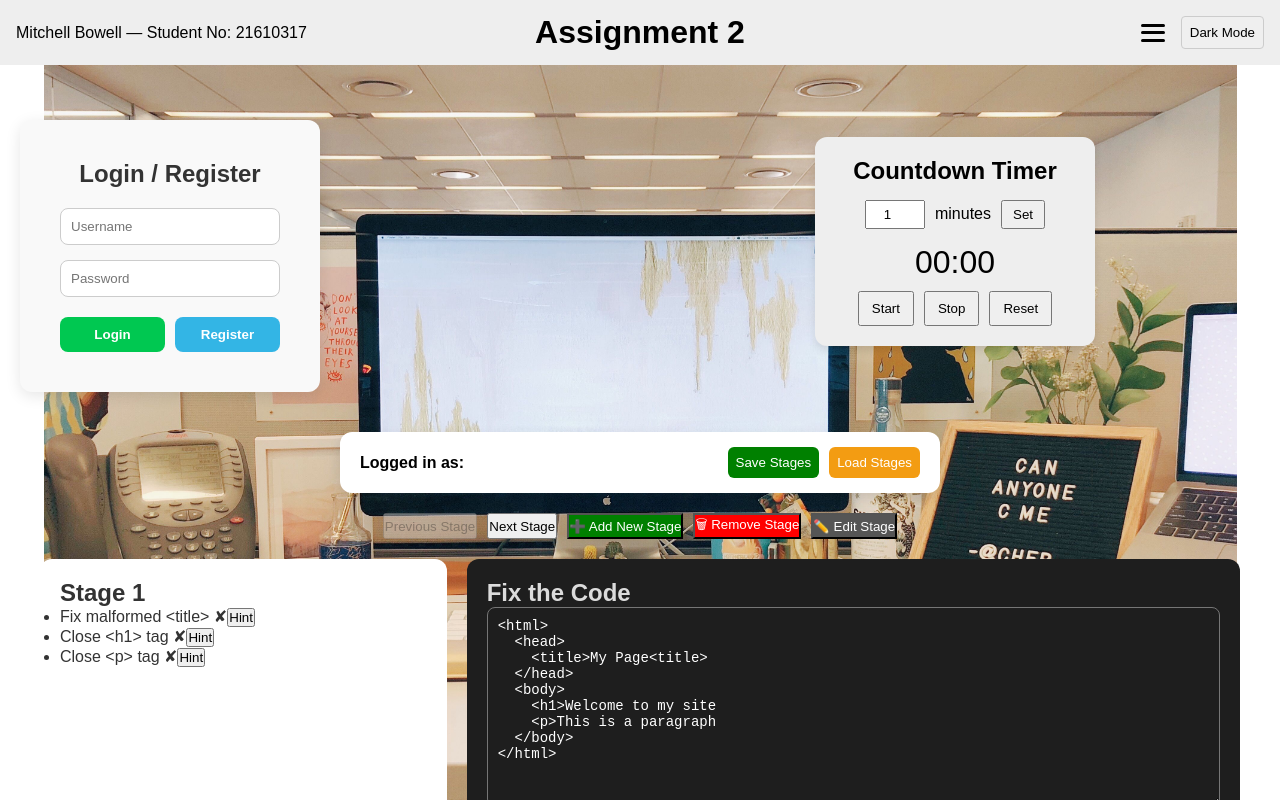
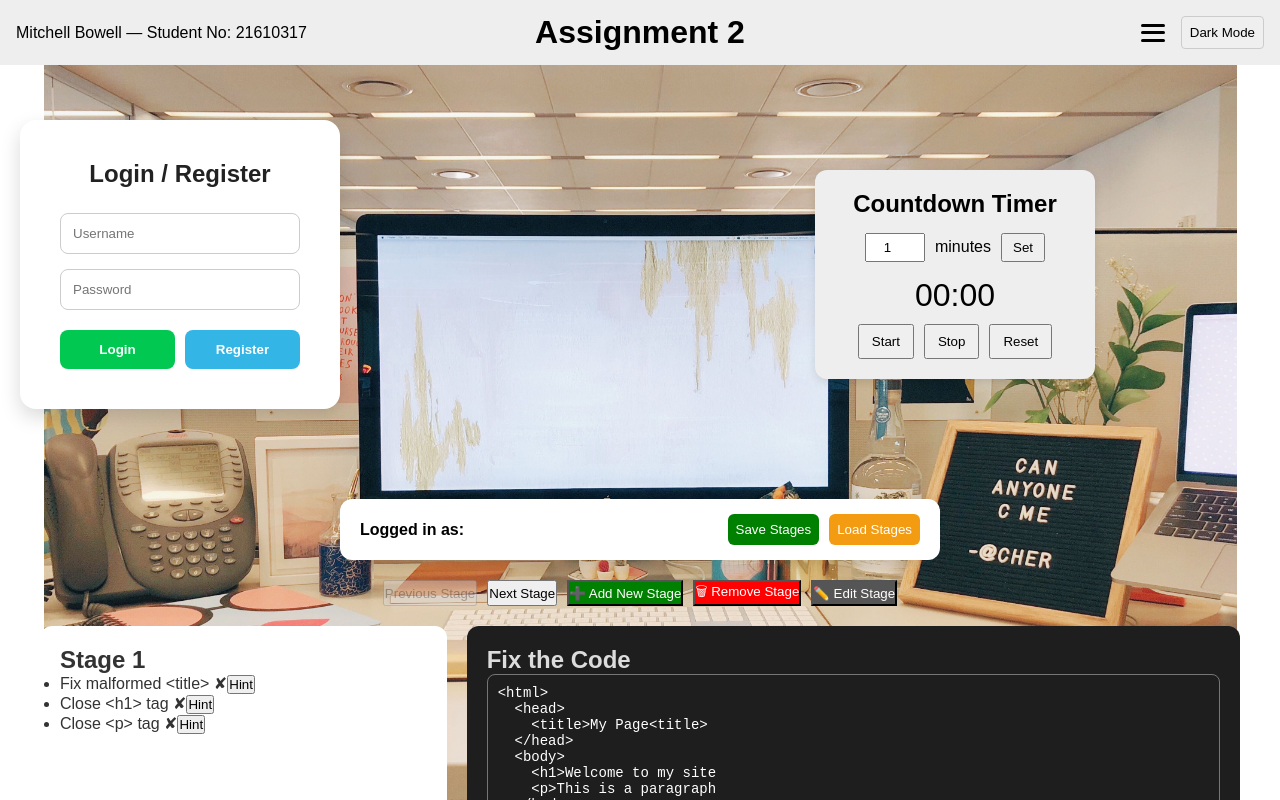
Before and after one commit to MitchBow/CWA-Assignment-2-docker, a Next.js app in the folder frontend/: page /court-room in a window 1280 px wide. Built offline with nearby package versions, Linux system fonts and the light colour scheme.

Commit message:
working UI now

```diff
--- a/frontend/app/components/Login.tsx
+++ b/frontend/app/components/Login.tsx
@@ -2,10 +2,15 @@
 import React, { useState } from 'react';
 import StageManager from './StageManager';
 
+interface LoginProps {
+  username: string;
+  setUsername: (name: string) => void;
+}
+
 const API_BASE = 'http://ec2-52-91-140-66.compute-1.amazonaws.com:4080/api';
 
-const Login: React.FC = () => {
-  const [username, setUsername] = useState('');
+const Login: React.FC<LoginProps> = ({ username, setUsername }) => {
+  const [localUsername, setLocalUsername] = useState('');
   const [password, setPassword] = useState('');
   const [message, setMessage] = useState('');
   const [loggedIn, setLoggedIn] = useState(false);
@@ -15,7 +20,7 @@ const Login: React.FC = () => {
       const res = await fetch(`${API_BASE}/login`, {
         method: 'POST',
         headers: { 'Content-Type': 'application/json' },
-        body: JSON.stringify({ username, password }),
+        body: JSON.stringify({ username: localUsername, password }),
       });
 
       if (!res.ok) {
@@ -25,8 +30,8 @@ const Login: React.FC = () => {
 
       setMessage('✅ Login successful!');
       setLoggedIn(true);
+      setUsername(localUsername);
     } catch (err: any) {
-      console.error('❌ Login failed:', err);
       setMessage(`❌ ${err.message}`);
     }
   };
@@ -36,7 +41,7 @@ const Login: React.FC = () => {
       const res = await fetch(`${API_BASE}/register`, {
         method: 'POST',
         headers: { 'Content-Type': 'application/json' },
-        body: JSON.stringify({ username, password }),
+        body: JSON.stringify({ username: localUsername, password }),
       });
 
       if (!res.ok) {
@@ -46,48 +51,53 @@ const Login: React.FC = () => {
 
       setMessage('✅ Registration successful!');
       setLoggedIn(true);
+      setUsername(localUsername);
     } catch (err: any) {
-      console.error('❌ Registration failed:', err);
       setMessage(`❌ ${err.message}`);
     }
   };
-
-  if (loggedIn) {
-    return <StageManager username={username} />;
-  }
 
   return (
     <div
       style={{
         display: 'flex',
         justifyContent: 'center',
-        paddingTop: '50px',
+        alignItems: 'center',
+        padding: '50px 0',
         fontFamily: 'Arial, sans-serif',
+        flexDirection: 'column',
+        gap: '20px',
       }}
     >
+      {!loggedIn ? (
         <div
           style={{
-          backgroundColor: '#f9f9f9',
+            backgroundColor: '#fff',
             padding: '40px',
-          borderRadius: '12px',
-          boxShadow: '0 4px 15px rgba(0, 0, 0, 0.1)',
-          width: '300px',
+            borderRadius: '16px',
+            boxShadow: '0 8px 20px rgba(0,0,0,0.15)',
+            width: '320px',
             textAlign: 'center',
+            transition: 'all 0.3s ease',
           }}
         >
-        <h2 style={{ marginBottom: '20px', color: '#333' }}>Login / Register</h2>
+          <h2 style={{ marginBottom: '25px', color: '#222' }}>Login / Register</h2>
           <input
             type="text"
             placeholder="Username"
-          value={username}
-          onChange={(e) => setUsername(e.target.value)}
+            value={localUsername}
+            onChange={(e) => setLocalUsername(e.target.value)}
             style={{
-            padding: '10px',
+              padding: '12px',
               borderRadius: '8px',
               border: '1px solid #ccc',
               marginBottom: '15px',
               width: '100%',
+              outline: 'none',
+              transition: '0.2s border-color',
             }}
+            onFocus={(e) => (e.currentTarget.style.borderColor = '#33b5e5')}
+            onBlur={(e) => (e.currentTarget.style.borderColor = '#ccc')}
           />
           <input
             type="password"
@@ -95,25 +105,30 @@ const Login: React.FC = () => {
             value={password}
             onChange={(e) => setPassword(e.target.value)}
             style={{
-            padding: '10px',
+              padding: '12px',
               borderRadius: '8px',
               border: '1px solid #ccc',
               marginBottom: '20px',
               width: '100%',
+              outline: 'none',
+              transition: '0.2s border-color',
             }}
+            onFocus={(e) => (e.currentTarget.style.borderColor = '#33b5e5')}
+            onBlur={(e) => (e.currentTarget.style.borderColor = '#ccc')}
           />
           <div style={{ display: 'flex', gap: '10px', justifyContent: 'center' }}>
             <button
               onClick={handleLogin}
               style={{
                 flex: 1,
-              padding: '10px',
+                padding: '12px',
                 borderRadius: '8px',
                 border: 'none',
                 backgroundColor: '#00C851',
                 color: '#fff',
                 cursor: 'pointer',
                 fontWeight: 'bold',
+                transition: '0.2s background-color',
               }}
               onMouseOver={(e) => (e.currentTarget.style.backgroundColor = '#007E33')}
               onMouseOut={(e) => (e.currentTarget.style.backgroundColor = '#00C851')}
@@ -124,13 +139,14 @@ const Login: React.FC = () => {
               onClick={handleRegister}
               style={{
                 flex: 1,
-              padding: '10px',
+                padding: '12px',
                 borderRadius: '8px',
                 border: 'none',
                 backgroundColor: '#33b5e5',
                 color: '#fff',
                 cursor: 'pointer',
                 fontWeight: 'bold',
+                transition: '0.2s background-color',
               }}
               onMouseOver={(e) => (e.currentTarget.style.backgroundColor = '#0099cc')}
               onMouseOut={(e) => (e.currentTarget.style.backgroundColor = '#33b5e5')}
@@ -150,6 +166,25 @@ const Login: React.FC = () => {
             </div>
           )}
         </div>
+      ) : (
+        <div
+          style={{
+            backgroundColor: '#f0f9ff',
+            padding: '30px 40px',
+            borderRadius: '16px',
+            boxShadow: '0 6px 18px rgba(0,0,0,0.1)',
+            textAlign: 'center',
+            color: '#0073e6',
+            fontSize: '1.2rem',
+            fontWeight: 'bold',
+          }}
+        >
+          Welcome, {username}! 🎉
+          <div style={{ marginTop: '15px', fontSize: '0.9rem', color: '#555' }}>
+            You are now logged in.
+          </div>
+        </div>
+      )}
     </div>
   );
 };
--- a/frontend/app/court-room/page.tsx
+++ b/frontend/app/court-room/page.tsx
@@ -5,7 +5,7 @@ import StageManager from '../components/StageManager';
 import Login from '../components/Login';
 import ManualTimer from '../components/ManualTimer';
 import CourtroomBackground from '../components/CourtroomBackground';
-import NotificationManager from '../components/NotificationManager'; // <-- import it
+import NotificationManager from '../components/NotificationManager';
 
 export default function CourtroomPage() {
   const [username, setUsername] = useState('');
@@ -18,16 +18,13 @@ export default function CourtroomPage() {
       isCourtroom={isCourtroom}
     >
       <div style={{ minHeight: '100vh', backgroundColor: 'transparent' }}>
-        {/* Header with padding */}
         <div style={{ paddingBottom: '50px' }}>
           <Header />
         </div>
 
-        {/* Login + Timer Row */}
         <div style={{
           width: '100%',
           padding: '0 20px',
-          boxSizing: 'border-box',
           display: 'flex',
           justifyContent: 'space-between',
           alignItems: 'center',
@@ -37,21 +34,19 @@ export default function CourtroomPage() {
           marginBottom: '20px'
         }}>
           <div style={{ flex: '1 1 300px', display: 'flex', justifyContent: 'flex-start' }}>
-            <Login />
+            <Login username={username} setUsername={setUsername} />
           </div>
           <div style={{ flex: '1 1 300px', display: 'flex', justifyContent: 'flex-end' }}>
             <ManualTimer />
           </div>
         </div>
 
-        {/* StageManager full width */}
-        <div style={{ width: '100%', display: 'flex', justifyContent: 'center', padding: '0 20px', boxSizing: 'border-box' }}>
+        <div style={{ width: '100%', display: 'flex', justifyContent: 'center', padding: '0 20px' }}>
           <div style={{ width: '100%', maxWidth: '1200px' }}>
             <StageManager username={username} />
           </div>
         </div>
 
-        {/* NotificationManager */}
         <NotificationManager onCourtroom={setIsCourtroom} />
       </div>
     </CourtroomBackground>
```
Lines whose indentation alone changed are shown as unchanged.
